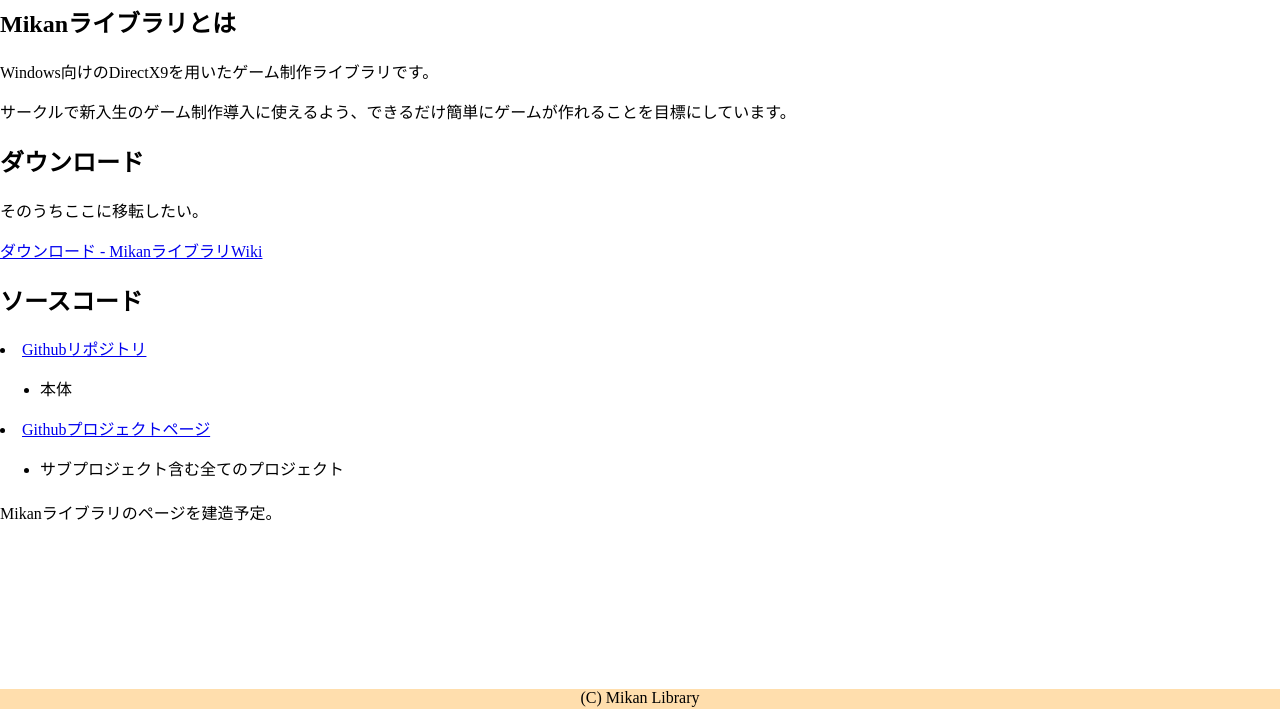
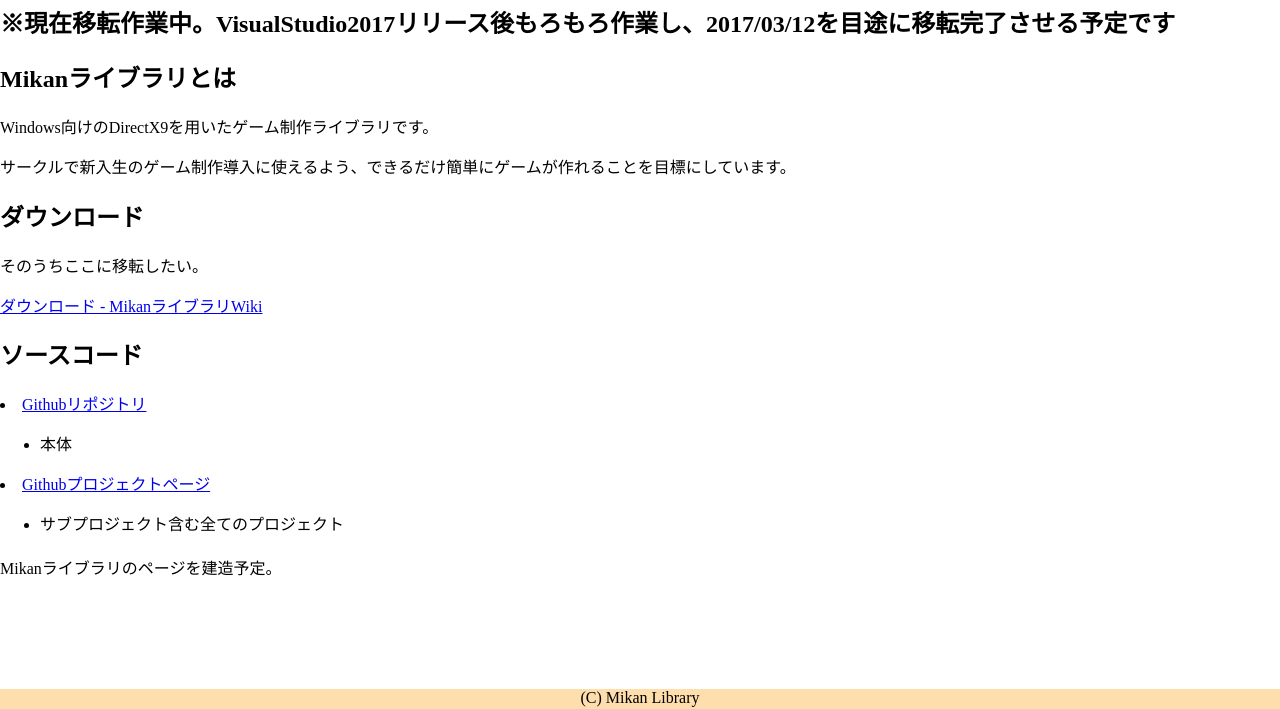
Before and after one commit to MikanLibrary/MikanLibrary.github.io, a plain HTML site: page index.html in a window 1280 px wide. Shown: the part 91-800 px from the top of the page. Drawn offline with Linux system fonts and the light colour scheme.

Commit message:
Update index.html

```diff
--- a/index.html
+++ b/index.html
@@ -13,6 +13,7 @@
 	<div>
 		<header><a href="http://mikanlibrary.github.io/"><img src="res/mikan.png" /></a><h1>Mikanライブラリ</h1></header>
 		<article>
+			<h1>※現在移転作業中。VisualStudio2017リリース後もろもろ作業し、2017/03/12を目途に移転完了させる予定です</h1>
 			<h2>Mikanライブラリとは</h2>
 			<p>Windows向けのDirectX9を用いたゲーム制作ライブラリです。</p>
 			<p>サークルで新入生のゲーム制作導入に使えるよう、できるだけ簡単にゲームが作れることを目標にしています。</p>
```
